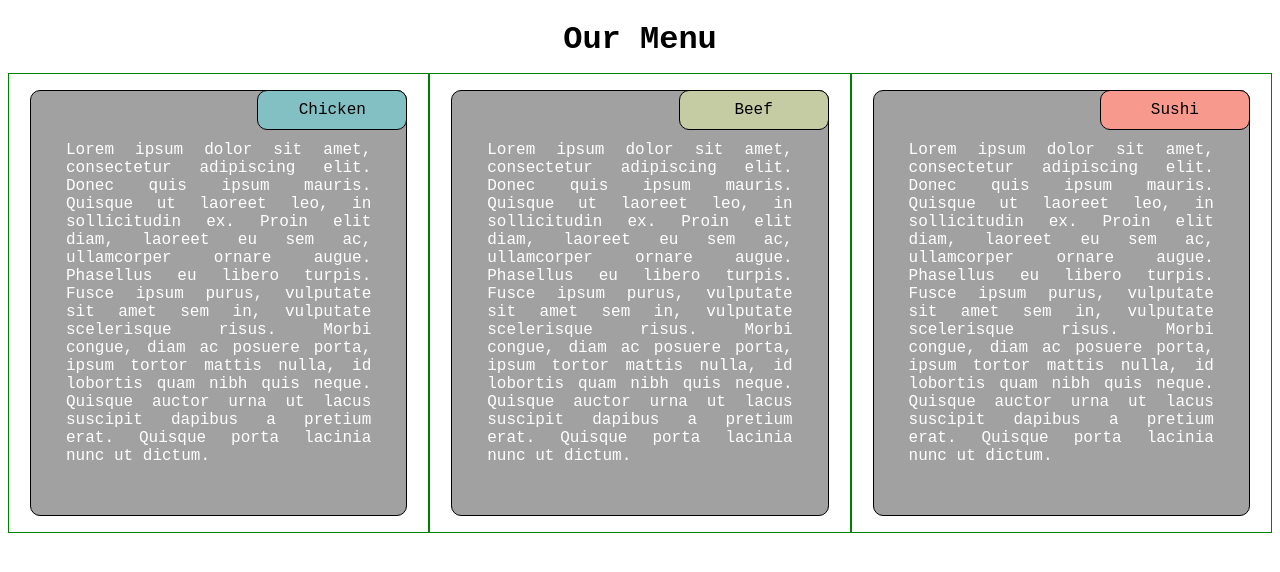
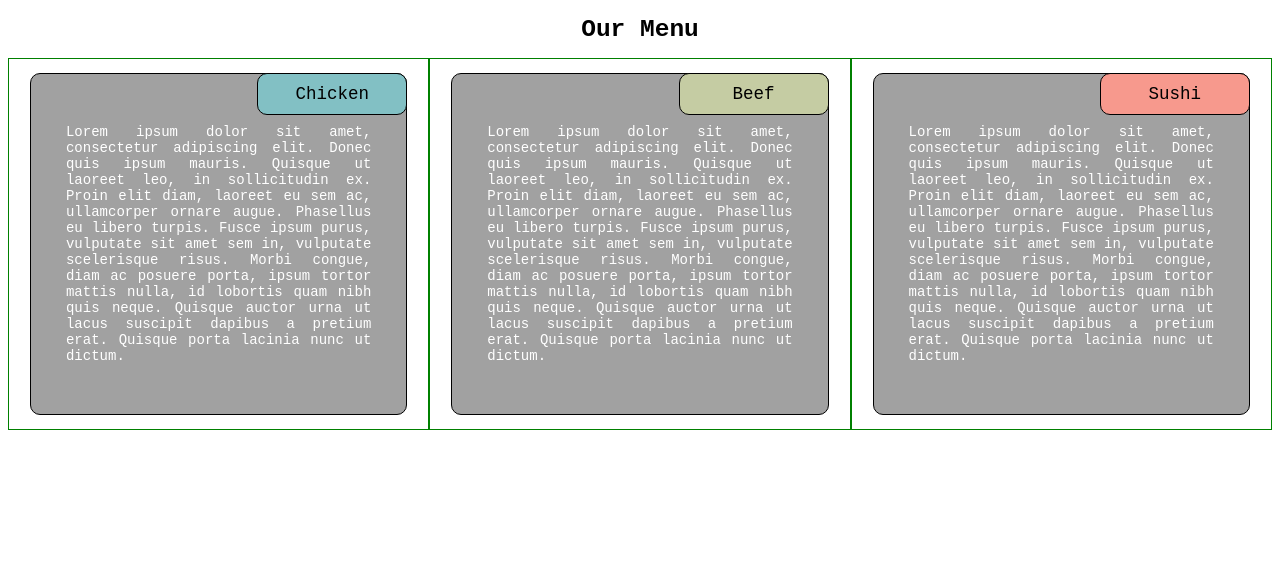
Before and after one commit to Pespinor/Coursera-test, a plain HTML site: page mod2_sol/index.html in a window 1280 px wide. Drawn offline with Linux system fonts and the light colour scheme.

Commit message:
Update styles.css

```diff
--- a/mod2_sol/css/styles.css
+++ b/mod2_sol/css/styles.css
@@ -1,10 +1,12 @@
 * {
   box-sizing: border-box;
   font-family: Courier New;
+  font-size: 14px;
 }
 h1 {
   margin-bottom: 15px;
   text-align: center;
+  font-size: 1.75em;
 }
 p {
   border: 1px solid black;
@@ -31,6 +33,7 @@ span {
   right: -1px;
   text-align: center;
   color: black;
+  font-size: 1.25em;
 }
 
 /* Simple Responsive Framework. */
```
